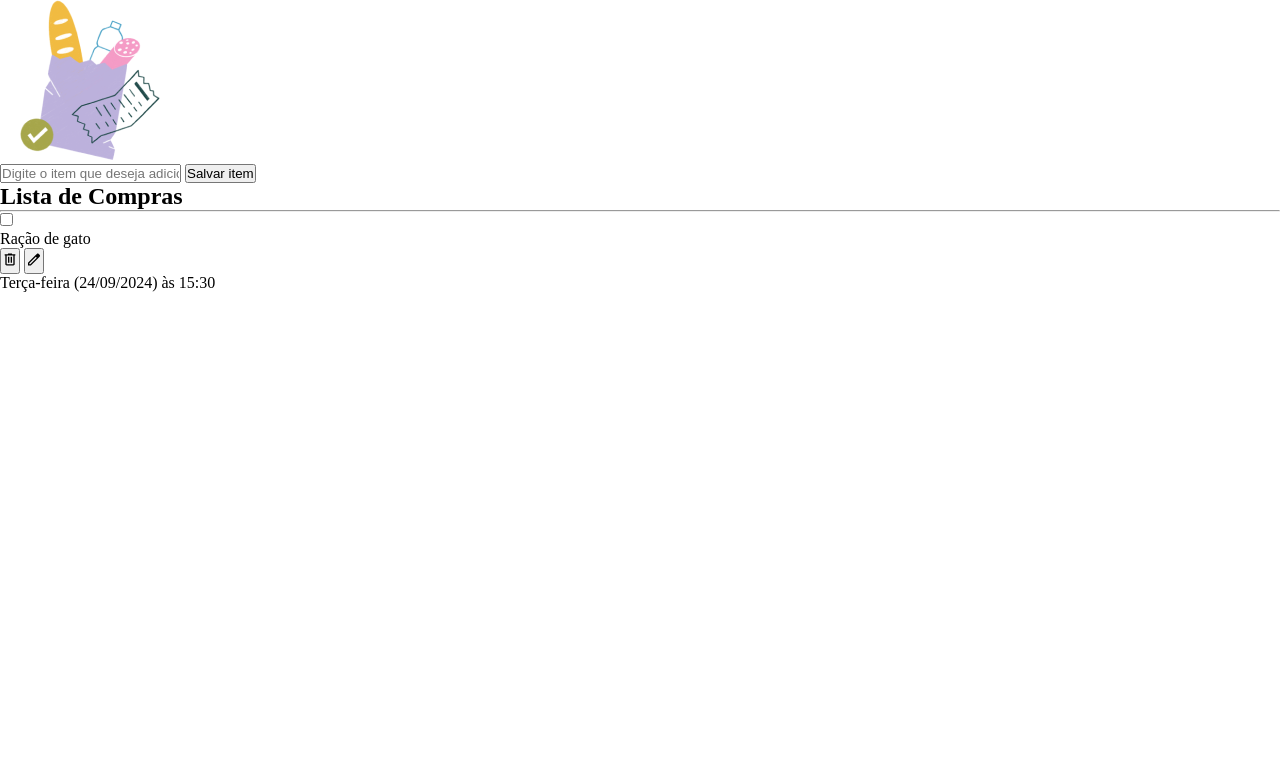
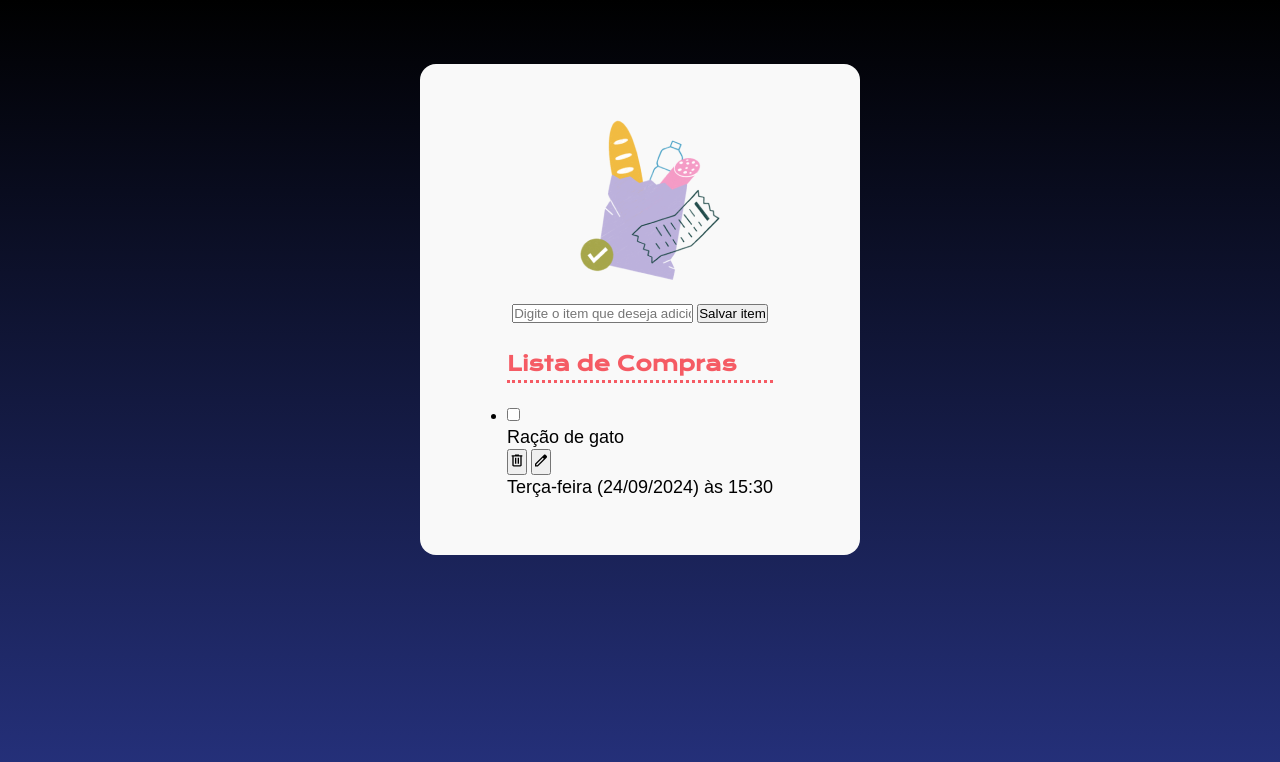
Before and after one commit to LetMzDev/0021-JavaScript-para-Web, a plain HTML site: page index.html in a window 1280 px wide. Drawn offline with nearby package versions, Linux system fonts and the light colour scheme; a web font is replaced by a local one.

Commit message:
4. Aplicado estilos

```diff
--- a/css/styles.css
+++ b/css/styles.css
@@ -14,3 +14,56 @@
 	--fonte-texto: 'Numans', sans-serif;
 	--degrade-azul: linear-gradient(180deg, #000000 0%, #26327F 100%);
 }
+
+body
+{
+	background: var(--degrade-azul);
+	background-repeat: no-repeat;
+	height: 100vh;
+
+	display: flex;
+	flex-direction: column;
+	align-items: center;
+}
+
+main
+{
+	margin-top: 64px;
+
+	display: flex;
+	flex-direction: column;
+	gap: 24px;
+
+	width: 440px;
+	align-items: center;
+
+	background-color: var(--neutro);
+	padding: 56px;
+	border-radius: 16px;
+}
+
+h2
+{
+	font-family: var(--fonte-titulo);
+	color: var(--cor-primaria);
+	font-size: 20px;
+	line-height: 33px;
+	text-align: left;
+}
+
+hr
+{
+	border: none;
+	border-bottom: 3px dotted var(--cor-primaria);
+	margin-bottom: 24px;
+	width: 100%;
+}
+
+p
+{
+	font-family: var(--fonte-texto);
+	font-size: 18px;
+	font-weight: 400;
+	line-height: 24px;
+	text-align: left;
+}
--- a/index.html
+++ b/index.html
@@ -26,10 +26,9 @@
 			<button>Salvar item</button>
 		</form>
 
-		<h2>Lista de Compras</h2>
-		<hr>
-
 		<ul>
+			<h2>Lista de Compras</h2>
+			<hr />
 			<li>
 				<div>
 					<div>
```
